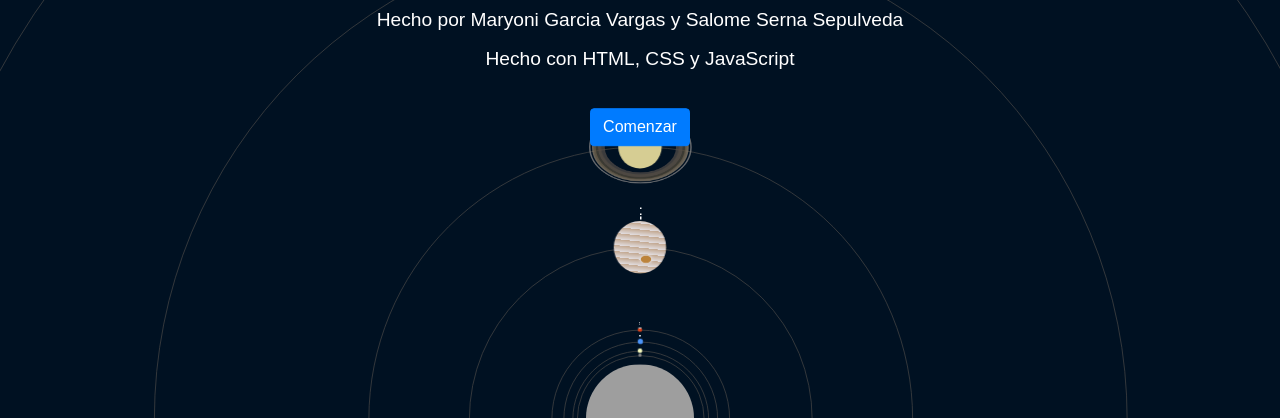
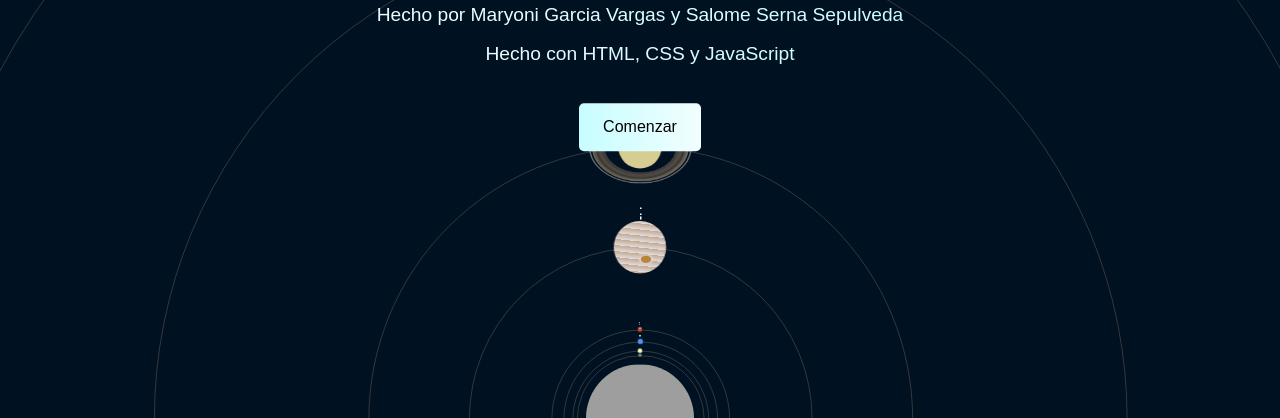
Before and after one commit to SamirJoseGil/Proyecto-aleja, a plain HTML site: page index.html in a window 1280 px wide. Shown: the part 382-800 px from the top of the page. Drawn offline with nearby package versions, Linux system fonts and the light colour scheme.

Commit message:
update colors

```diff
--- a/Welcome.css
+++ b/Welcome.css
@@ -20,7 +20,13 @@ body {
     left: 50%;
     transform: translate(-50%, -50%);
     color: #fff;
-  }
+}
+.welcome-container h1, p {
+  background: linear-gradient(to right, #f1feff, #c7fdff);
+  background-clip: text;
+  -webkit-background-clip: text;
+  -webkit-text-fill-color: transparent;
+}
 
   .animation-container {
     position: absolute;
@@ -40,6 +46,21 @@ body {
     border: none;
   }
 
+  .btn-primary {
+    background: linear-gradient(to left, #f1feff, #c7fdff);
+    border: none;
+    padding: 0.75rem 1.5rem;
+    font-size: 1rem;
+    border-radius: 5px;
+    transition: background-color 0.3s ease;
+    color: #000000;
+}
+
+.btn-primary:hover {
+    background-color: #0056b3;
+    color: rgb(255, 255, 255);
+}
+
   /* Estilos adicionales para los títulos */
   h1 {
     font-size: 2.5em;
--- a/styles.css
+++ b/styles.css
@@ -187,18 +187,7 @@ footer {
     margin-top: 2rem;
 }
 
-.btn-primary {
-    background-color: #007bff;
-    border: none;
-    padding: 0.75rem 1.5rem;
-    font-size: 1rem;
-    border-radius: 5px;
-    transition: background-color 0.3s ease;
-}
 
-.btn-primary:hover {
-    background-color: #0056b3;
-}
 
 
 
```
